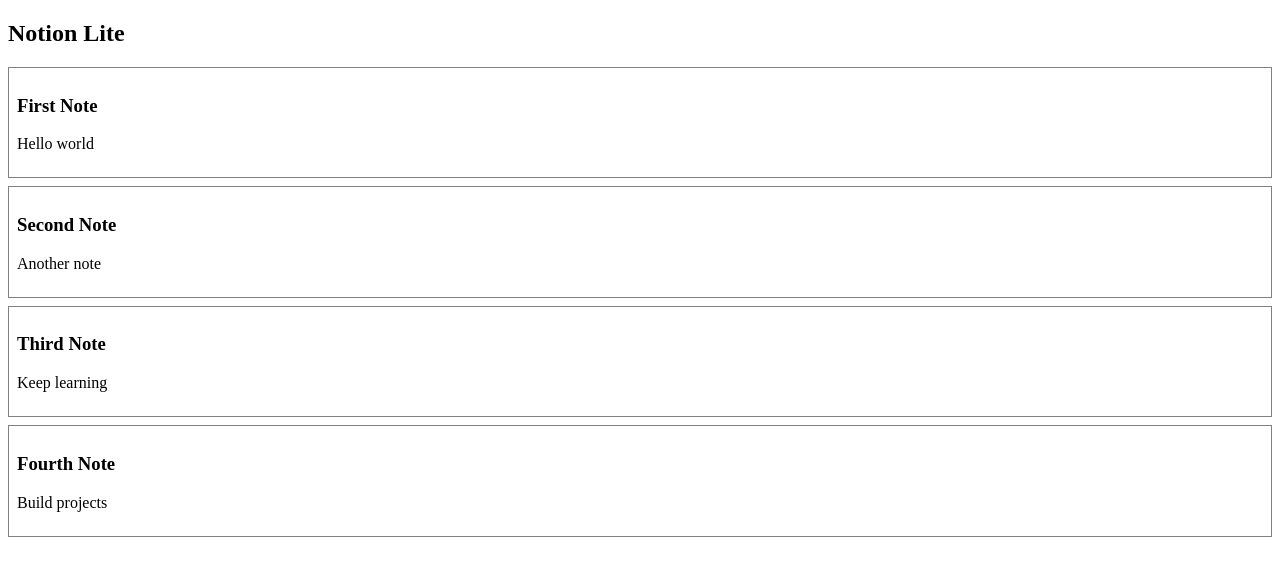
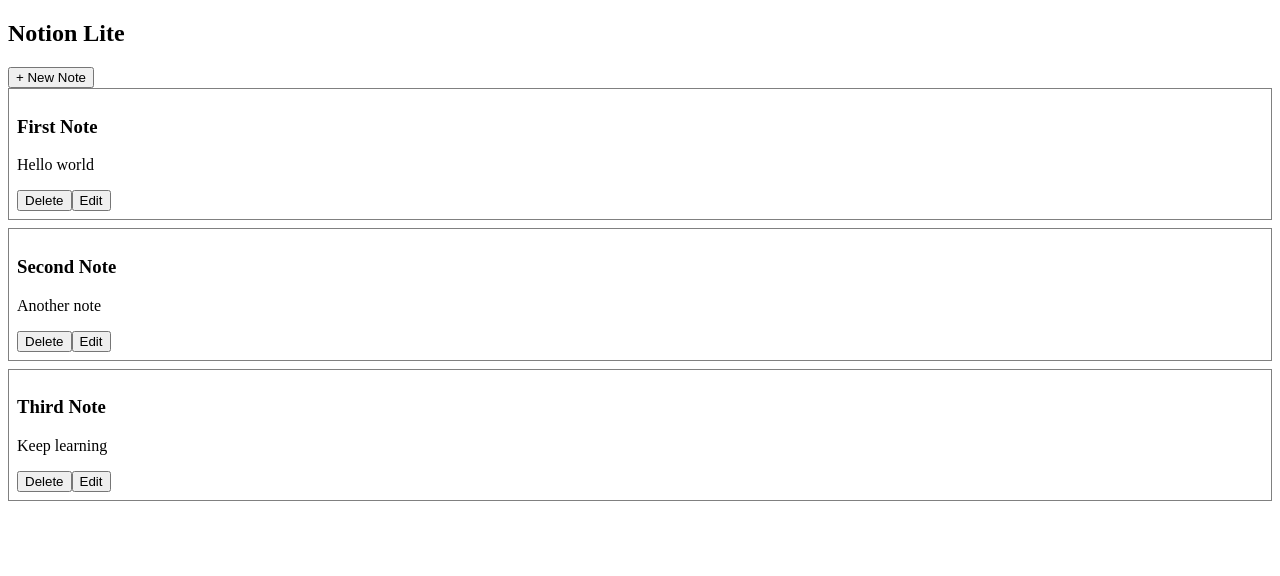
Before and after one commit to saifxss/notion-lite, a React (Vite) app: page / in a window 1280 px wide. Shown: the top 576 px of the page. Built offline with nearby package versions, Linux system fonts and the light colour scheme.

Commit message:
feat: add full CRUD functionality

```diff
--- a/src/App.tsx
+++ b/src/App.tsx
@@ -3,27 +3,49 @@
 import type { Note } from "./types/note";
 import { useState } from "react";
 
-
-const mockNotes: Note[] = [
+const initialNotes: Note[] = [
   { id: 1, title: "First Note", content: "Hello world" },
   { id: 2, title: "Second Note", content: "Another note" },
   { id: 3, title: "Third Note", content: "Keep learning" },
-  { id: 4, title: "Fourth Note", content: "Build projects" },
 ];
 
 function App() {
+  const [notes, setNotes] = useState<Note[]>(initialNotes);
   const [selectedNoteId, setSelectedNoteId] = useState<number | null>(null);
+
+  // CREATE
+  const addNote = () => {
+    const newNote: Note = {
+      id: notes.length ? Math.max(...notes.map(n => n.id)) + 1 : 1,
+      title: "New Note",
+      content: "Type here...",
+    };
+    setNotes([newNote, ...notes]);
+    setSelectedNoteId(newNote.id);
+  };
+
+  // UPDATE
+  const updateNote = (updatedNote: Note) => {
+    setNotes(notes.map(n => (n.id === updatedNote.id ? updatedNote : n)));
+  };
+
+  // DELETE
+  const deleteNote = (id: number) => {
+    setNotes(notes.filter(n => n.id !== id));
+    if (selectedNoteId === id) setSelectedNoteId(null);
+  };
 
   return (
     <div>
       <Header />
-      <main>
-        <NoteList
-          notes={mockNotes}
-          selectedNoteId={selectedNoteId}
-          onSelectNote={setSelectedNoteId}
-        />
-      </main>
+      <button onClick={addNote}>+ New Note</button>
+      <NoteList
+        notes={notes}
+        selectedNoteId={selectedNoteId}
+        onSelectNote={setSelectedNoteId}
+        onDeleteNote={deleteNote}
+        onUpdateNote={updateNote}
+      />
     </div>
   );
 }
--- a/src/components/NoteItem.tsx
+++ b/src/components/NoteItem.tsx
@@ -1,13 +1,25 @@
 import type { Note } from "../types/note";
+import { useState } from "react";
 
 interface NoteItemProps {
   note: Note;
   isSelected: boolean;
   onClick: () => void;
+  onDelete: () => void;
+  onUpdate: (note: Note) => void;
 }
 
-export default function NoteItem({ note, isSelected, onClick }: NoteItemProps) {
-  return (
+export default function NoteItem({ note, isSelected, onClick, onDelete, onUpdate }: NoteItemProps) {
+  const [editing, setEditing] = useState(false);
+  const [title, setTitle] = useState(note.title);
+  const [content, setContent] = useState(note.content);
+
+  const save = () => {
+    onUpdate({ ...note, title, content });
+    setEditing(false);
+  };
+
+ return (
     <div
       onClick={onClick}
       style={{
@@ -18,8 +30,20 @@
         cursor: "pointer",
       }}
     >
-      <h3>{note.title}</h3>
-      <p>{note.content}</p>
+      {editing ? (
+        <>
+          <input value={title} onChange={(e) => setTitle(e.target.value)} />
+          <textarea value={content} onChange={(e) => setContent(e.target.value)} />
+          <button onClick={save}>Save</button>
+        </>
+      ) : (
+        <>
+          <h3>{note.title}</h3>
+          <p>{note.content}</p>
+        </>
+      )}
+      <button onClick={onDelete}>Delete</button>
+      {!editing && <button onClick={() => setEditing(true)}>Edit</button>}
     </div>
   );
 }
--- a/src/components/NoteList.tsx
+++ b/src/components/NoteList.tsx
@@ -5,9 +5,17 @@
   notes: Note[];
   selectedNoteId: number | null;
   onSelectNote: (id: number) => void;
+  onDeleteNote: (id: number) => void;
+  onUpdateNote: (note: Note) => void;
 }
 
-export default function NoteList({ notes, selectedNoteId, onSelectNote }: NoteListProps) {
+export default function NoteList({
+  notes,
+  selectedNoteId,
+  onSelectNote,
+  onDeleteNote,
+  onUpdateNote
+}: NoteListProps) {
   return (
     <div>
       {notes.map((note) => (
@@ -16,6 +24,8 @@
           note={note}
           isSelected={note.id === selectedNoteId}
           onClick={() => onSelectNote(note.id)}
+          onDelete={() => onDeleteNote(note.id)}
+          onUpdate={onUpdateNote}
         />
       ))}
     </div>
```
